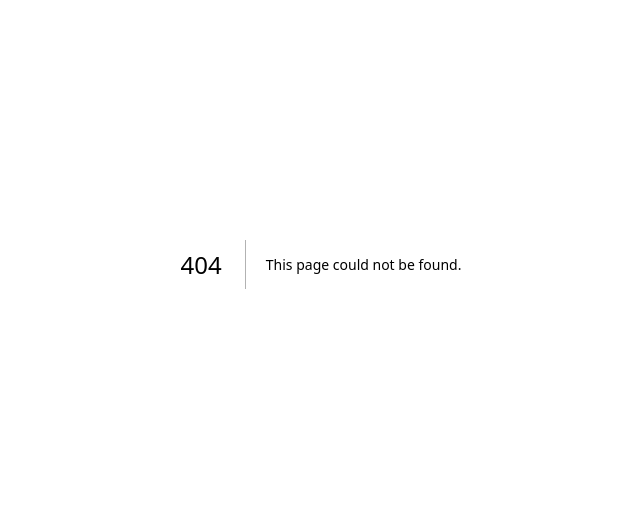
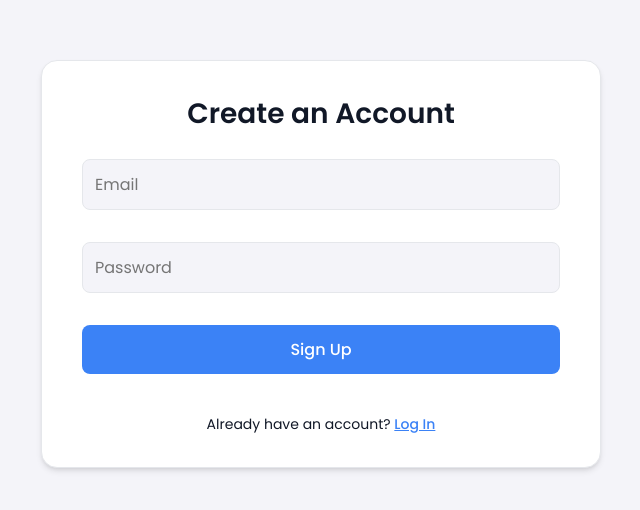
Before and after one commit to tmdirito/SICI, a Next.js app in the folder SICI/animal-identifier-app/: page /signup in a window 1280 px wide. Before the commit this address had no page. Shown: the part 136-646 px from the top of the page, without its empty margins (319-959 px from the left). Built offline with nearby package versions, Linux system fonts and the light colour scheme; no server answers.

Commit message:
Re-committing changes without debug log

```diff
--- a/SICI/animal-identifier-app/src/app/layout.js
+++ b/SICI/animal-identifier-app/src/app/layout.js
@@ -1,26 +1,17 @@
-import { Geist, Geist_Mono } from "next/font/google";
-import "./globals.css";
-
-const geistSans = Geist({
-  variable: "--font-geist-sans",
-  subsets: ["latin"],
-});
-
-const geistMono = Geist_Mono({
-  variable: "--font-geist-mono",
-  subsets: ["latin"],
-});
+import { Providers } from './providers'; // Import the new wrapper component
+import './globals.css';
 
 export const metadata = {
-  title: "Create Next App",
-  description: "Generated by create next app",
+  title: 'Animal Identifier',
+  description: 'Identify animals from images',
 };
 
 export default function RootLayout({ children }) {
   return (
     <html lang="en">
-      <body className={`${geistSans.variable} ${geistMono.variable}`}>
-        {children}
+      <body>
+        {/* Use the new <Providers> component to wrap your children */}
+        <Providers>{children}</Providers>
       </body>
     </html>
   );
--- a/SICI/animal-identifier-app/src/app/page.module.css
+++ b/SICI/animal-identifier-app/src/app/page.module.css
@@ -79,3 +79,72 @@
 .error {
   color: #ef4444; /* A standard red for errors */
 }
+
+/* Add these new classes to your existing page.module.css file */
+.input {
+  width: 100%;
+  padding: 12px;
+  border: 1px solid var(--card-border);
+  border-radius: 8px;
+  background-color: var(--background);
+  color: var(--foreground);
+  font-family: inherit;
+  font-size: 16px;
+  margin-bottom: 1rem;
+}
+
+.toggleText {
+  margin-top: 1rem;
+  font-size: 14px;
+}
+
+.toggleText a {
+  color: var(--primary);
+  text-decoration: underline;
+  font-weight: 500;
+}
+
+.logoutButton {
+  background-color: #ef4444; /* A red color for logout */
+  color: white;
+  border: none;
+  border-radius: 8px;
+  padding: 8px 16px;
+  font-family: inherit;
+  font-size: 14px;
+  font-weight: 500;
+  cursor: pointer;
+  transition: background-color 0.2s ease-in-out;
+}
+
+.logoutButton:hover {
+  background-color: #dc2626;
+}
+
+.header {
+  width: 100%;
+  display: flex;
+  justify-content: space-between;
+  align-items: center;
+  margin-bottom: 1rem;
+  padding-bottom: 1rem;
+  border-bottom: 1px solid var(--card-border);
+}
+
+.ctaContainer {
+  display: flex;
+  gap: 1rem;
+  margin-top: 1rem;
+}
+
+.buttonSecondary {
+  color-scheme: button; /* Inherits all styles from .button */
+  background-color: transparent;
+  color: var(--primary);
+  border: 1px solid var(--primary);
+}
+
+.buttonSecondary:hover {
+  background-color: var(--primary);
+  color: white;
+}
--- /dev/null
+++ b/SICI/animal-identifier-app/src/app/providers.js
@@ -0,0 +1,7 @@
+'use client';
+
+import { AuthProvider } from '../context/AuthContext';
+
+export function Providers({ children }) {
+  return <AuthProvider>{children}</AuthProvider>;
+}
--- /dev/null
+++ b/SICI/animal-identifier-app/src/app/signup/page.js
@@ -0,0 +1,42 @@
+'use client';
+
+import { useState } from 'react';
+import { getAuth, createUserWithEmailAndPassword } from 'firebase/auth';
+import { useRouter } from 'next/navigation';
+import Link from 'next/link';
+import { app } from '../lib/firebase';
+import styles from '../page.module.css';
+
+export default function SignUpPage() {
+  const [email, setEmail] = useState('');
+  const [password, setPassword] = useState('');
+  const [error, setError] = useState('');
+  const router = useRouter();
+  const auth = getAuth(app);
+
+  const handleSignUp = async (e) => {
+    e.preventDefault();
+    setError('');
+    try {
+      await createUserWithEmailAndPassword(auth, email, password);
+      router.push('/dashboard'); // Redirect on success
+    } catch (err) {
+      setError("Failed to create an account. Password should be at least 6 characters.");
+    }
+  };
+
+  return (
+    <div className={styles.page}>
+      <main className={styles.main}>
+        <h1 className={styles.title}>Create an Account</h1>
+        <form onSubmit={handleSignUp} className={styles.form}>
+          <input type="email" value={email} onChange={(e) => setEmail(e.target.value)} placeholder="Email" required className={styles.input} />
+          <input type="password" value={password} onChange={(e) => setPassword(e.target.value)} placeholder="Password" required className={styles.input} />
+          <button type="submit" className={styles.button}>Sign Up</button>
+          {error && <p className={styles.error}>{error}</p>}
+        </form>
+        <p className={styles.toggleText}>Already have an account? <Link href="/login">Log In</Link></p>
+      </main>
+    </div>
+  );
+}
--- /dev/null
+++ b/SICI/animal-identifier-app/src/context/AuthContext.js
@@ -0,0 +1,48 @@
+'use client';
+
+import { createContext, useContext, useEffect, useState } from 'react';
+import { getAuth, onAuthStateChanged, signOut } from 'firebase/auth';
+import { app } from '../app/lib/firebase'; // Adjust path if necessary
+
+// Create the context
+const AuthContext = createContext();
+
+// A custom hook to make it easy to use the auth context in other components
+export function useAuth() {
+  return useContext(AuthContext);
+}
+
+// The provider component that wraps your app and makes auth available
+export function AuthProvider({ children }) {
+  const [currentUser, setCurrentUser] = useState(null);
+  const [loading, setLoading] = useState(true);
+
+  // Listen for changes in the user's login state
+  useEffect(() => {
+    const auth = getAuth(app);
+    const unsubscribe = onAuthStateChanged(auth, (user) => {
+      setCurrentUser(user);
+      setLoading(false);
+    });
+
+    return unsubscribe; // Cleanup the listener on unmount
+  }, []);
+
+  // Logout function
+  const logout = () => {
+    const auth = getAuth(app);
+    return signOut(auth);
+  }
+
+  const value = {
+    currentUser,
+    logout,
+  };
+
+  // Don't render children until the auth state has been checked
+  return (
+    <AuthContext.Provider value={value}>
+      {!loading && children}
+    </AuthContext.Provider>
+  );
+}
```
Also changed, not shown: SICI/animal-identifier-app/src/app/components/UploadForm.js (+17 -25 lines), SICI/animal-identifier-app/src/app/dashboard/page.js (added, +39 -0 lines), SICI/animal-identifier-app/src/app/login/page.js (added, +42 -0 lines), SICI/animal-identifier-app/src/app/page.js (+22 -5 lines), 1 other file (tests, documents, lock files or other folders).
